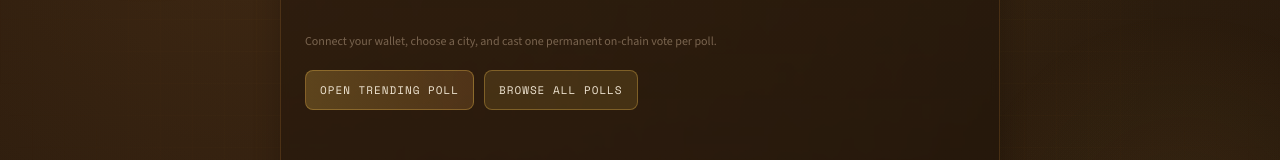
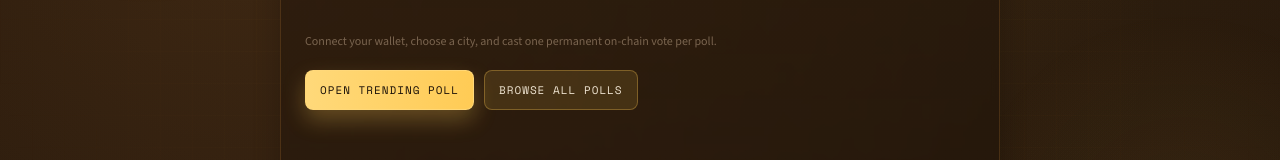
Before and after one commit to Qasim-Rokeeb/african-cities-vote, a React (Create React App) app: page / in a window 1280 px wide. Shown: the part 461-621 px from the top of the page. Built offline with nearby package versions, Linux system fonts and the light colour scheme; no server answers; the HTML template or start-up script is replaced by a standard one.

Commit message:
feat: Update primaryHeroBtn styles for enhanced visual appeal and interactivity

```diff
--- a/src/pages/HomePage.module.css
+++ b/src/pages/HomePage.module.css
@@ -228,7 +228,10 @@
 }
 
 .primaryHeroBtn {
-  background: linear-gradient(90deg, rgba(232,184,75,0.26), rgba(196,129,58,0.24));
+  background: linear-gradient(90deg, #ffd97a, #ffcb55);
+  border-color: rgba(255, 217, 122, 0.9);
+  color: #1a1008;
+  box-shadow: 0 10px 22px rgba(255, 203, 85, 0.28);
 }
 
 .primaryHeroBtn:hover,
@@ -236,6 +239,12 @@
   transform: translateY(-2px);
   border-color: rgba(232,184,75,0.6);
   background: rgba(232,184,75,0.24);
+}
+
+.primaryHeroBtn:hover {
+  background: linear-gradient(90deg, #ffe399, #ffd064);
+  border-color: rgba(255, 227, 153, 0.95);
+  color: #140d06;
 }
 
 .primaryHeroBtn:focus-visible,
```
